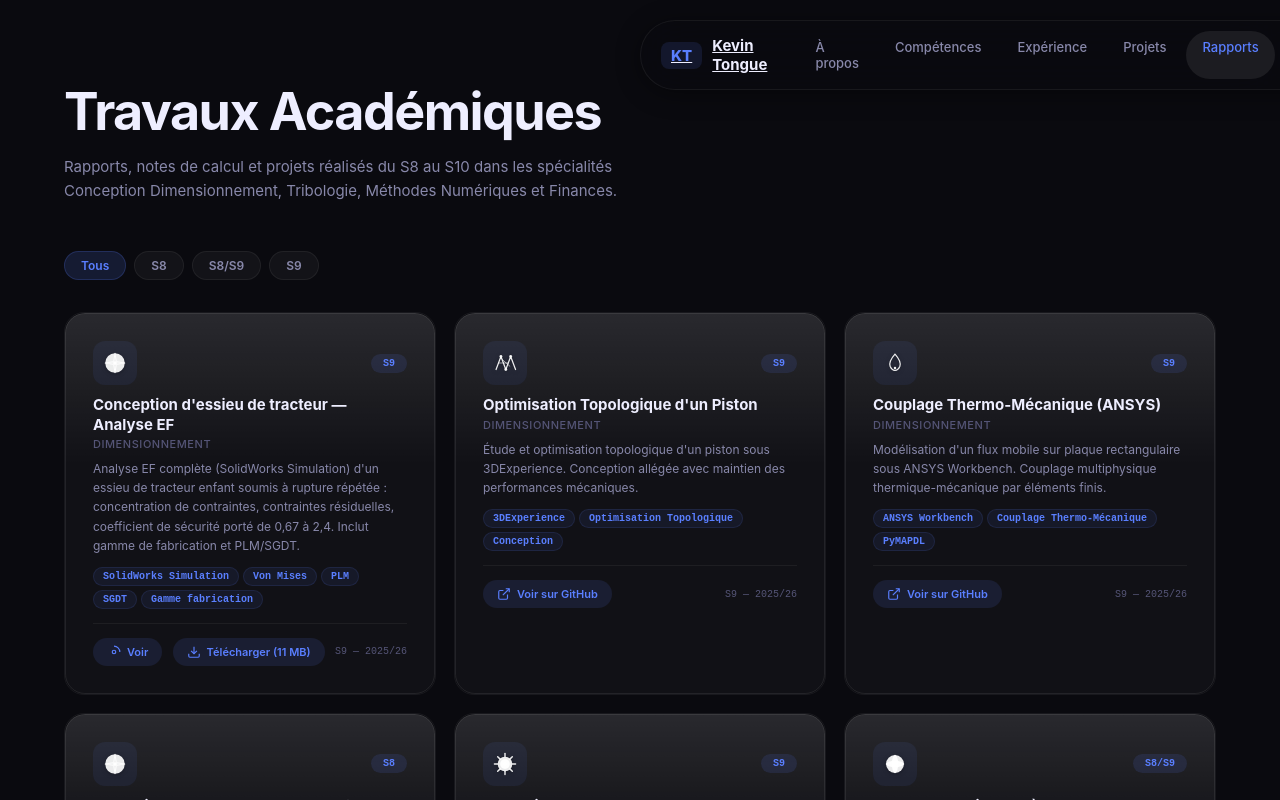
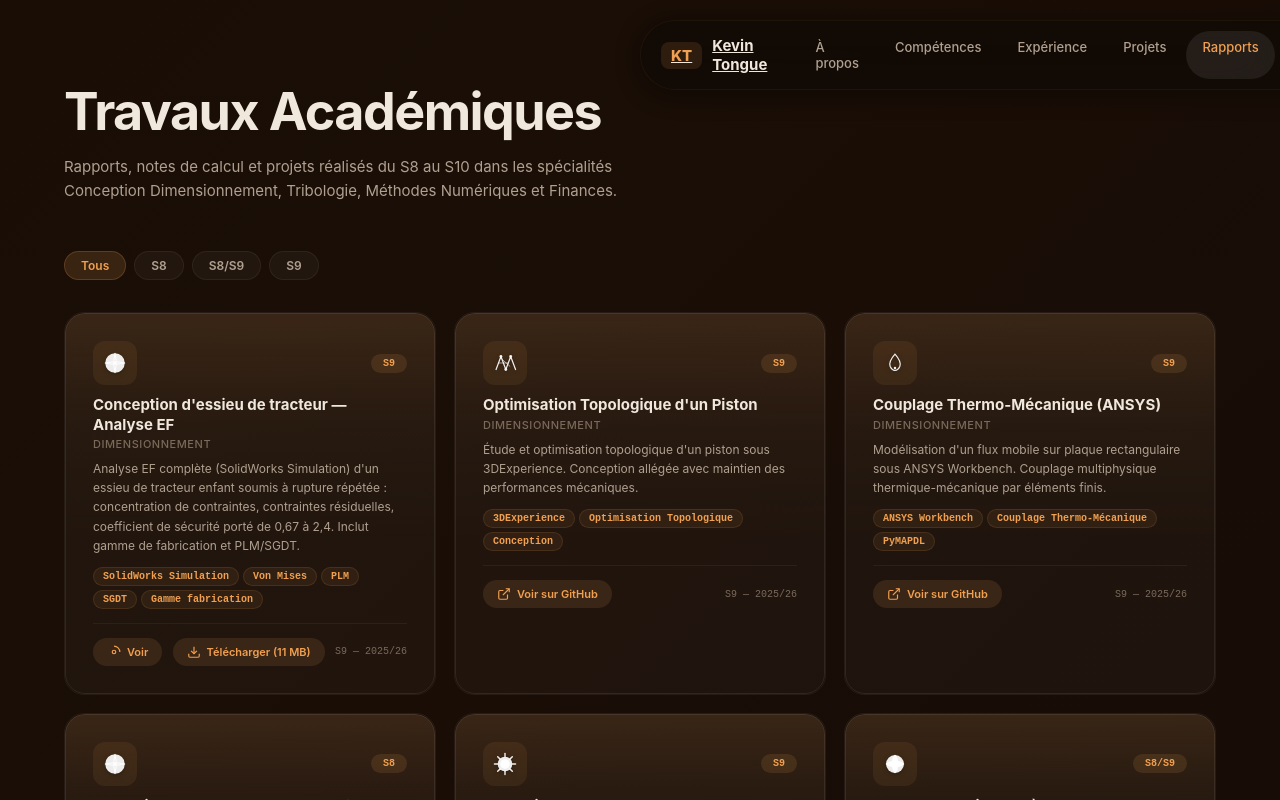
Before and after one commit to tiffank1802/tiffank1802.github.io, a React (Vite) app: page /academic in a window 1280 px wide. Shown: the top 800 px of the page. Built offline with nearby package versions, Linux system fonts and the light colour scheme; a web font is replaced by a local one.

Commit message:
sequoia sunrise added

```diff
--- a/src/index.css
+++ b/src/index.css
@@ -6,23 +6,32 @@
 * { margin: 0; padding: 0; box-sizing: border-box; }
 
 :root {
-  --glass-bg: rgba(255,255,255,0.04);
-  --glass-border: rgba(255, 255, 255, 0.06);
-  --text-primary: #eeeeff;
-  --text-secondary: #8888aa;
-  --text-tertiary: #555577;
-  --accent: #5a7fff;
-  --bg: #0a0a0f;
+  --glass-bg: rgba(var(--accent-rgb), 0.03);
+  --glass-border: rgba(var(--accent-rgb), 0.06);
+  --text-primary: #f0e8dd;
+  --text-secondary: #b0a090;
+  --text-tertiary: #7a6a5a;
+  --accent: #f0a050;
+  --accent-rgb: 240, 160, 80;
+  --bg: #0f0a06;
 }
 
 html { scroll-behavior: smooth; }
 
 body {
   font-family: 'Inter', -apple-system, BlinkMacSystemFont, sans-serif;
-  background: var(--bg);
+  background: linear-gradient(135deg, var(--bg), #1a0e06, var(--bg));
+  background-size: 400% 400%;
+  animation: sunset-shift 25s ease infinite;
   color: var(--text-primary);
   overflow-x: hidden;
   min-height: 100vh;
+}
+
+@keyframes sunset-shift {
+  0% { background-position: 0% 50%; }
+  50% { background-position: 100% 50%; }
+  100% { background-position: 0% 50%; }
 }
 
 .glass-card {
@@ -67,8 +76,9 @@ body {
     border-radius: inherit;
     background: linear-gradient(
       180deg,
-      rgba(255,255,255,0.10) 0%,
-      transparent 40%
+      rgba(var(--accent-rgb), 0.12) 0%,
+      rgba(var(--accent-rgb), 0.03) 30%,
+      transparent 60%
     );
     pointer-events: none;
   }
@@ -104,16 +114,16 @@ body {
 .glass-nav {
   position: fixed; top: 20px; left: 50%; transform: translateX(-50%); z-index: 1000;
   display: flex; align-items: center; gap: 32px; padding: 10px 20px;
-  background: rgba(10,10,15,0.75);
+  background: rgba(15,10,6,0.75);
   backdrop-filter: blur(24px) saturate(120%);
   -webkit-backdrop-filter: blur(24px) saturate(120%);
-  border: 1px solid rgba(255, 255, 255, 0.06);
+  border: 1px solid rgba(var(--accent-rgb), 0.06);
   border-radius: 100px;
   box-shadow: 0 4px 24px rgba(0,0,0,0.4);
 }
 
 .nav-brand { display: flex; align-items: center; gap: 10px; font-weight: 700; font-size: 15px; color: var(--text-primary); }
-.nav-logo { font-size: 15px; font-weight: 800; color: var(--accent); background: rgba(90, 127, 255, 0.12); padding: 4px 10px; border-radius: 8px; }
+.nav-logo { font-size: 15px; font-weight: 800; color: var(--accent); background: rgba(var(--accent-rgb), 0.12); padding: 4px 10px; border-radius: 8px; }
 .nav-links { display: flex; gap: 4px; }
 .nav-link { padding: 8px 16px; border-radius: 100px; font-size: 13px; font-weight: 500; color: var(--text-secondary); text-decoration: none; transition: all 0.2s ease; }
 .nav-link:hover { color: var(--text-primary); background: rgba(255, 255, 255, 0.06); }
@@ -129,7 +139,7 @@ body {
   padding: 56px 48px;
 }
 
-.hero-badge { display: inline-flex; align-items: center; gap: 8px; padding: 8px 20px; background: rgba(90, 127, 255, 0.08); border: 1px solid rgba(90, 127, 255, 0.15); border-radius: 100px; font-size: 13px; font-weight: 500; color: var(--accent); margin-bottom: 28px; }
+.hero-badge { display: inline-flex; align-items: center; gap: 8px; padding: 8px 20px; background: rgba(var(--accent-rgb), 0.08); border: 1px solid rgba(var(--accent-rgb), 0.15); border-radius: 100px; font-size: 13px; font-weight: 500; color: var(--accent); margin-bottom: 28px; }
 .hero-badge .dot { width: 6px; height: 6px; border-radius: 50%; background: var(--accent); animation: pulse 2s infinite; }
 @keyframes pulse { 0%, 100% { opacity: 1; } 50% { opacity: 0.4; } }
 
@@ -140,8 +150,8 @@ body {
 .hero-actions { display: flex; gap: 14px; justify-content: center; flex-wrap: wrap; }
 
 .btn { display: inline-flex; align-items: center; gap: 10px; padding: 12px 26px; border-radius: 100px; font-size: 14px; font-weight: 600; text-decoration: none; transition: all 0.3s ease; cursor: pointer; border: none; font-family: inherit; }
-.btn-primary { background: var(--accent); color: white; box-shadow: 0 2px 8px rgba(90, 127, 255, 0.3); }
-.btn-primary:hover { background: #6b8eff; transform: translateY(-1px); }
+.btn-primary { background: var(--accent); color: white; box-shadow: 0 2px 8px rgba(var(--accent-rgb), 0.3); }
+.btn-primary:hover { background: #ffb060; transform: translateY(-1px); }
 .btn-card { background: rgba(255, 255, 255, 0.06); color: var(--text-primary); border: 1px solid rgba(255, 255, 255, 0.10); backdrop-filter: blur(8px); }
 .btn-card:hover { background: rgba(255, 255, 255, 0.10); }
 
@@ -158,7 +168,7 @@ body {
 .info-card { padding: 28px 24px; }
 .info-item { display: flex; align-items: center; gap: 12px; margin-bottom: 14px; font-size: 14px; }
 .info-item:last-child { margin-bottom: 0; }
-.info-icon { width: 36px; height: 36px; display: flex; align-items: center; justify-content: center; background: rgba(90, 127, 255, 0.08); border-radius: 10px; }
+.info-icon { width: 36px; height: 36px; display: flex; align-items: center; justify-content: center; background: rgba(var(--accent-rgb), 0.08); border-radius: 10px; }
 .info-label { color: var(--text-tertiary); font-size: 11px; text-transform: uppercase; letter-spacing: 0.08em; }
 .info-value { color: var(--text-primary); font-weight: 500; }
 .info-logos { display: inline-flex; align-items: center; gap: 4px; margin-right: 6px; vertical-align: middle; }
@@ -167,28 +177,28 @@ body {
 .skills-grid { display: grid; grid-template-columns: repeat(auto-fill, minmax(300px, 1fr)); gap: 18px; }
 .skill-category-card { padding: 22px; }
 .skill-category-header { display: flex; align-items: center; gap: 12px; margin-bottom: 16px; }
-.skill-category-icon { width: 44px; height: 44px; display: flex; align-items: center; justify-content: center; background: rgba(90, 127, 255, 0.08); border-radius: 12px; flex-shrink: 0; }
+.skill-category-icon { width: 44px; height: 44px; display: flex; align-items: center; justify-content: center; background: rgba(var(--accent-rgb), 0.08); border-radius: 12px; flex-shrink: 0; }
 .skill-category-title { font-size: 15px; font-weight: 700; }
 .skill-tags { display: flex; flex-wrap: wrap; gap: 6px; }
-.skill-tag { padding: 5px 11px; font-size: 11px; font-weight: 500; background: rgba(90, 127, 255, 0.08); border: 1px solid rgba(90, 127, 255, 0.12); border-radius: 100px; color: var(--text-secondary); font-family: 'JetBrains Mono', monospace; transition: all 0.2s ease; }
-.skill-tag:hover { background: rgba(90, 127, 255, 0.14); color: var(--text-primary); }
+.skill-tag { padding: 5px 11px; font-size: 11px; font-weight: 500; background: rgba(var(--accent-rgb), 0.08); border: 1px solid rgba(var(--accent-rgb), 0.12); border-radius: 100px; color: var(--text-secondary); font-family: 'JetBrains Mono', monospace; transition: all 0.2s ease; }
+.skill-tag:hover { background: rgba(var(--accent-rgb), 0.14); color: var(--text-primary); }
 
 .experience-grid { display: grid; grid-template-columns: repeat(auto-fill, minmax(340px, 1fr)); gap: 18px; }
 .experience-card { cursor: pointer; }
 .exp-header { display: flex; align-items: flex-start; justify-content: space-between; margin-bottom: 12px; gap: 12px; }
-.exp-icon { width: 48px; height: 48px; display: flex; align-items: center; justify-content: center; background: rgba(90, 127, 255, 0.08); border-radius: 12px; flex-shrink: 0; }
+.exp-icon { width: 48px; height: 48px; display: flex; align-items: center; justify-content: center; background: rgba(var(--accent-rgb), 0.08); border-radius: 12px; flex-shrink: 0; }
 .exp-meta { text-align: right; }
 .exp-date { display: block; font-size: 11px; color: var(--accent); font-weight: 600; font-family: 'JetBrains Mono', monospace; }
 .exp-location { display: block; font-size: 11px; color: var(--text-tertiary); margin-top: 2px; }
 .exp-title { font-size: 16px; font-weight: 700; margin-bottom: 6px; line-height: 1.3; }
 .exp-org { font-size: 13px; color: var(--text-secondary); margin-bottom: 12px; display: flex; align-items: center; gap: 6px; flex-wrap: wrap; }
 .exp-org-logo { height: 1.3em; width: auto; }
-.exp-details { list-style: none; padding: 12px 14px; background: rgba(90, 127, 255, 0.06); border-radius: 10px; border-left: 1px solid rgba(255,255,255,0.08); margin-bottom: 12px; overflow: hidden; }
+.exp-details { list-style: none; padding: 12px 14px; background: rgba(var(--accent-rgb), 0.06); border-radius: 10px; border-left: 1px solid rgba(255,255,255,0.08); margin-bottom: 12px; overflow: hidden; }
 .exp-details li { font-size: 12px; color: var(--text-secondary); line-height: 1.5; margin-bottom: 5px; padding-left: 14px; position: relative; }
 .exp-details li::before { content: '▸'; position: absolute; left: 0; color: var(--accent); }
 .exp-details li:last-child { margin-bottom: 0; }
 .exp-tags, .project-tags { display: flex; flex-wrap: wrap; gap: 5px; margin-bottom: 8px; }
-.project-tag { padding: 3px 9px; font-size: 10px; font-weight: 600; background: rgba(90, 127, 255, 0.08); border: 1px solid rgba(90, 127, 255, 0.12); border-radius: 100px; color: var(--accent); font-family: 'JetBrains Mono', monospace; }
+.project-tag { padding: 3px 9px; font-size: 10px; font-weight: 600; background: rgba(var(--accent-rgb), 0.08); border: 1px solid rgba(var(--accent-rgb), 0.12); border-radius: 100px; color: var(--accent); font-family: 'JetBrains Mono', monospace; }
 .exp-expand { font-size: 11px; color: var(--text-tertiary); text-align: center; margin-top: 6px; }
 .exp-details-container { overflow: hidden; }
 .exp-detail-rich { padding: 12px 0; }
@@ -198,33 +208,33 @@ body {
 .exp-detail-image-card img { width: 100%; height: auto; display: block; }
 .exp-detail-img-caption { display: block; padding: 8px 12px; font-size: 10px; color: var(--text-tertiary); background: rgba(0,0,0,0.2); }
 .exp-detail-links { display: flex; flex-direction: column; gap: 6px; }
-.btn-detail-link { display: flex; align-items: center; gap: 8px; padding: 8px 14px; border-radius: 10px; font-size: 12px; font-weight: 500; text-decoration: none; transition: all 0.2s; cursor: pointer; border: none; font-family: inherit; background: rgba(90, 127, 255, 0.08); color: var(--accent); }
-.btn-detail-link:hover { background: rgba(90, 127, 255, 0.15); }
+.btn-detail-link { display: flex; align-items: center; gap: 8px; padding: 8px 14px; border-radius: 10px; font-size: 12px; font-weight: 500; text-decoration: none; transition: all 0.2s; cursor: pointer; border: none; font-family: inherit; background: rgba(var(--accent-rgb), 0.08); color: var(--accent); }
+.btn-detail-link:hover { background: rgba(var(--accent-rgb), 0.15); }
 
 .projects-grid { display: grid; grid-template-columns: repeat(auto-fill, minmax(320px, 1fr)); gap: 22px; }
 .project-card { cursor: pointer; }
 .project-header { display: flex; align-items: center; justify-content: space-between; margin-bottom: 14px; }
-.project-icon { width: 50px; height: 50px; display: flex; align-items: center; justify-content: center; background: rgba(90, 127, 255, 0.08); border-radius: 14px; }
+.project-icon { width: 50px; height: 50px; display: flex; align-items: center; justify-content: center; background: rgba(var(--accent-rgb), 0.08); border-radius: 14px; }
 .project-links a { color: var(--text-tertiary); transition: color 0.2s; padding: 6px; border-radius: 8px; display: inline-flex; }
-.project-links a:hover { color: var(--accent); background: rgba(90, 127, 255, 0.08); }
+.project-links a:hover { color: var(--accent); background: rgba(var(--accent-rgb), 0.08); }
 .project-title { font-size: 18px; font-weight: 700; margin-bottom: 8px; }
 .project-desc { font-size: 13px; color: var(--text-secondary); line-height: 1.5; margin-bottom: 12px; }
 .project-details { overflow: hidden; margin-bottom: 12px; }
-.project-details p { font-size: 12px; color: var(--text-secondary); line-height: 1.6; padding: 12px 14px; background: rgba(90, 127, 255, 0.06); border-radius: 10px; border-left: 1px solid rgba(255,255,255,0.08); }
+.project-details p { font-size: 12px; color: var(--text-secondary); line-height: 1.6; padding: 12px 14px; background: rgba(var(--accent-rgb), 0.06); border-radius: 10px; border-left: 1px solid rgba(255,255,255,0.08); }
 
 .academic-grid { display: grid; grid-template-columns: repeat(auto-fill, minmax(340px, 1fr)); gap: 18px; }
 .academic-card { display: flex; flex-direction: column; }
 .acad-header { display: flex; align-items: center; justify-content: space-between; margin-bottom: 10px; gap: 12px; }
-.acad-icon { width: 44px; height: 44px; display: flex; align-items: center; justify-content: center; background: rgba(90, 127, 255, 0.08); border-radius: 12px; flex-shrink: 0; }
-.acad-semester { font-size: 10px; font-weight: 700; padding: 4px 12px; border-radius: 100px; background: rgba(90, 127, 255, 0.12); color: var(--accent); font-family: 'JetBrains Mono', monospace; }
+.acad-icon { width: 44px; height: 44px; display: flex; align-items: center; justify-content: center; background: rgba(var(--accent-rgb), 0.08); border-radius: 12px; flex-shrink: 0; }
+.acad-semester { font-size: 10px; font-weight: 700; padding: 4px 12px; border-radius: 100px; background: rgba(var(--accent-rgb), 0.12); color: var(--accent); font-family: 'JetBrains Mono', monospace; }
 .acad-title { font-size: 15px; font-weight: 700; margin-bottom: 3px; line-height: 1.3; }
 .acad-category { font-size: 11px; color: var(--text-tertiary); font-weight: 500; margin-bottom: 8px; text-transform: uppercase; letter-spacing: 0.05em; }
 .acad-desc { font-size: 12px; color: var(--text-secondary); line-height: 1.6; margin-bottom: 12px; flex: 1; }
 .acad-tags { display: flex; flex-wrap: wrap; gap: 4px; margin-bottom: 14px; }
 .acad-actions { display: flex; align-items: center; justify-content: space-between; gap: 10px; margin-top: auto; padding-top: 14px; border-top: 1px solid rgba(255,255,255,0.05); }
 .acad-date { font-size: 10px; color: var(--text-tertiary); font-family: 'JetBrains Mono', monospace; }
-.btn-download { display: inline-flex; align-items: center; gap: 6px; padding: 7px 14px; border-radius: 100px; font-size: 11px; font-weight: 600; text-decoration: none; transition: all 0.3s ease; cursor: pointer; border: none; font-family: inherit; background: rgba(90, 127, 255, 0.12); color: var(--accent); }
-.btn-download:hover { background: rgba(90, 127, 255, 0.2); }
+.btn-download { display: inline-flex; align-items: center; gap: 6px; padding: 7px 14px; border-radius: 100px; font-size: 11px; font-weight: 600; text-decoration: none; transition: all 0.3s ease; cursor: pointer; border: none; font-family: inherit; background: rgba(var(--accent-rgb), 0.12); color: var(--accent); }
+.btn-download:hover { background: rgba(var(--accent-rgb), 0.2); }
 
 .pdf-overlay {
   position: fixed; inset: 0; z-index: 2000;
@@ -236,8 +246,8 @@ body {
 }
 .pdf-modal {
   display: flex; flex-direction: column;
-  background: rgba(10,10,15,0.96);
-  border: 1px solid rgba(255,255,255,0.1);
+  background: rgba(15,10,6,0.96);
+  border: 1px solid rgba(var(--accent-rgb), 0.1);
   border-radius: 16px;
   max-width: 95vw; max-height: 95vh;
   width: 100%; height: 100%;
@@ -308,9 +318,9 @@ body {
   color: var(--text-primary);
 }
 .filter-btn.active {
-  background: rgba(90,127,255,0.15);
+  background: rgba(var(--accent-rgb), 0.15);
   color: var(--accent);
-  border-color: rgba(90,127,255,0.2);
+  border-color: rgba(var(--accent-rgb), 0.2);
 }
 .contact-grid { display: grid; grid-template-columns: 1fr 1fr; gap: 22px; }
 .contact-section .contact-grid { grid-template-columns: 1fr 1fr 1fr; }
@@ -318,7 +328,7 @@ body {
 .contact-row { display: flex; align-items: center; gap: 12px; font-size: 13px; color: var(--text-secondary); }
 .contact-row a { color: var(--text-primary); text-decoration: none; transition: color 0.2s; }
 .contact-row a:hover { color: var(--accent); }
-.contact-icon { width: 36px; height: 36px; display: flex; align-items: center; justify-content: center; background: rgba(90, 127, 255, 0.08); border: 1px solid rgba(90, 127, 255, 0.10); border-radius: 10px; flex-shrink: 0; }
+.contact-icon { width: 36px; height: 36px; display: flex; align-items: center; justify-content: center; background: rgba(var(--accent-rgb), 0.08); border: 1px solid rgba(var(--accent-rgb), 0.10); border-radius: 10px; flex-shrink: 0; }
 .avail-list { list-style: none; margin-bottom: 16px; }
 .avail-list li { display: flex; align-items: center; gap: 10px; font-size: 14px; color: var(--text-secondary); margin-bottom: 10px; }
 .dot-green { width: 8px; height: 8px; border-radius: 50%; background: #4ade80; flex-shrink: 0; }
@@ -335,7 +345,7 @@ body {
   transition: filter 0.3s ease, transform 0.3s ease;
 }
 .icon-svg:hover {
-  filter: drop-shadow(0 0 8px rgba(90,127,255,0.5));
+  filter: drop-shadow(0 0 8px rgba(var(--accent-rgb), 0.5));
   transform: scale(1.15);
 }
 .icon-svg-inline {
```
Also changed, not shown: index.html (+2 -2 lines).
